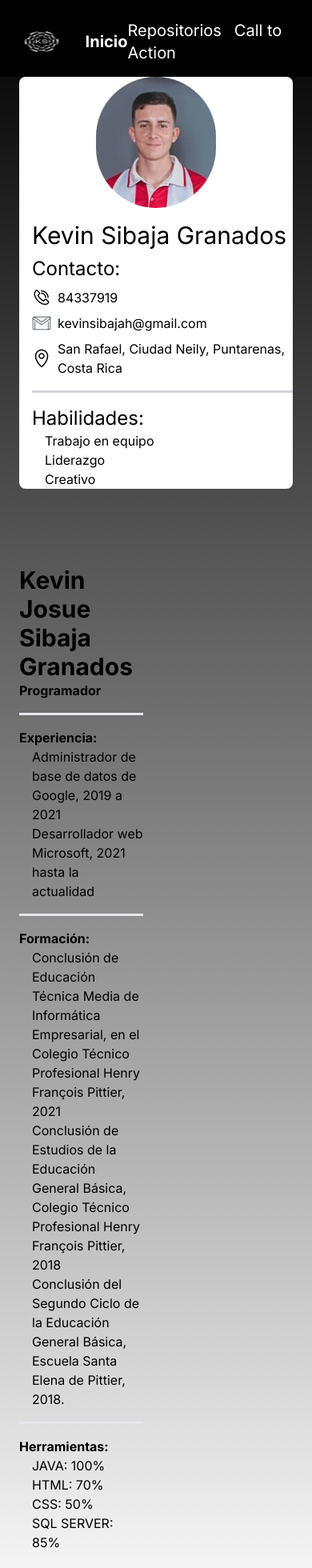
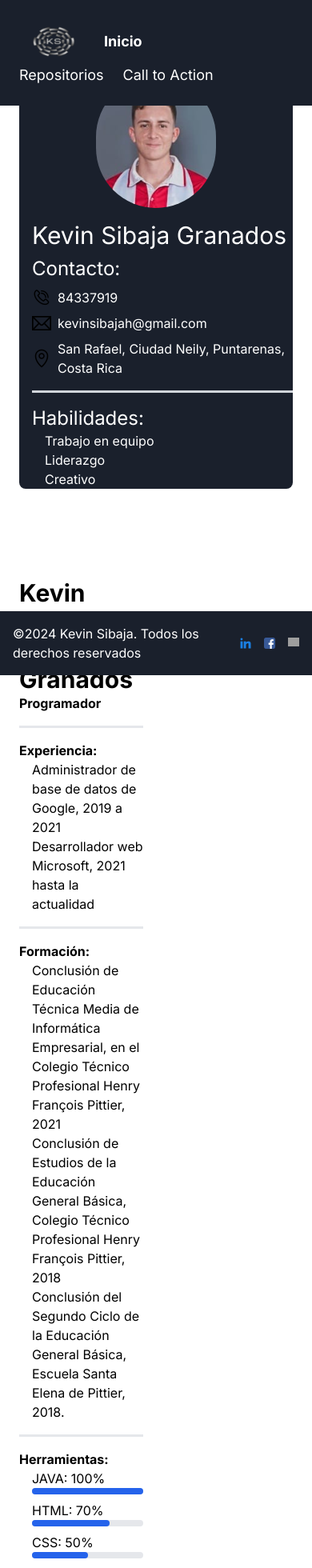
Before and after one commit to Sibaja2305/micurriculum, a Next.js app: page / in a window 390 px wide. Shown: the top 1960 px of the page at 80% size. Built offline with nearby package versions, Linux system fonts and the light colour scheme; grey boxes are pictures that could not be loaded.

Commit message:
update de diseño del curriculum
Actualizacion de cambio de colores y cambiando partes para que sean responsivas

```diff
--- a/src/app/globals.css
+++ b/src/app/globals.css
@@ -2,14 +2,8 @@
 @tailwind components;
 @tailwind utilities;
 
-:root {
-  --foreground-rgb: 0, 0, 0;
-  --background-start-rgb: 214, 219, 220;
-  --background-end-rgb: 255, 255, 255;
-}
-:body{
-background-color: black;
-}
+
+
 
 @media (prefers-color-scheme: dark) {
   :root {
@@ -19,23 +13,10 @@ background-color: black;
   }
 }
 
-body {
-  color: rgb(var(--foreground-rgb));
-  background: linear-gradient(
-      to bottom,
-      transparent,
-      rgb(var(--background-end-rgb))
-    )
-    rgb(var(--background-start-rgb));
-  background-color: black; /* Set background color to white */
-}
+
 
 @layer utilities {
   .text-balance {
     text-wrap: balance;
   }
 }
-.bg-texto{
-
-  background-color: black;
-}
--- a/src/components/footer.tsx
+++ b/src/components/footer.tsx
@@ -6,7 +6,7 @@ import imgFacebook from "/public/image/facebook.png"
 import imgInstagram from "/public/image/instagram.png"
 export default function Footer() {
   return (
-    <div className="w-full bg-black">
+    <div className="w-full bg-black fixed bottom-0 left-0" style={{ backgroundColor: '#1a202c' }}>
   <div className="container mx-auto flex justify-between items-center p-4">
     <h2 className="text-white">©2024 Kevin Sibaja. Todos los derechos reservados</h2>
     <div className="flex space-x-4">
--- a/src/components/getRepository.tsx
+++ b/src/components/getRepository.tsx
@@ -71,7 +71,7 @@ const GetRepositorySlider = () => {
 
   return (
     <div className="bg-black text-white min-h-screen p-20">
-      <h1 className="text-center m-3 text-2xl mb-40">Repositorios: {username}</h1>
+    <h1 className="text-center m-9 mb-100 text-2xl md:mb-20" style={{ color: "#FFFFFF" }}>Repositorios: {username}</h1>
     <div>
       <Slider {...settings}>
         {repos.map((repo) => (
@@ -80,12 +80,12 @@ const GetRepositorySlider = () => {
               href={repo.html_url}
               target="_blank"
               rel="noopener noreferrer"
-                className="block p-6 border border-gray-200 rounded-lg shadow bg-white hover:bg-black transition-all duration-300 group"
+              className="block p-6 border border-gray-200 rounded-lg shadow bg-white hover:bg-blue-600 text-blue-600 hover:text-white transition-all duration-300 group"
             >
               <h3 className="text-lg font-medium text-black group-hover:text-white transition-all duration-300">
                 {repo.name}
               </h3>
-                <a href={repo.html_url+'/archive/refs/heads/main.zip'}>Descargar</a>
+              <a href={repo.html_url+'/archive/refs/heads/main.zip'} className="text-white">Descargar</a>
             </a>
           </div>
         ))}
--- a/src/components/header.tsx
+++ b/src/components/header.tsx
@@ -2,17 +2,24 @@ import Link from "next/link";
 import Image from "next/image";
 import logoPersonal from "/public/image/logopersona.png";
 
-export default function Header(){
-    return(
-        <div className="w-full absolute text-white z-10 bg-black">
-        <nav className="container relative flex items-center justify-between mx-auto p-4">
-            <Image src={logoPersonal} alt="logo persona" className="mr-4 h-10"/>
-            <Link href="/" className="font-bold text-xl relative z-20 mr-auto">Inicio</Link>
-            <div className="space-x-4 text-xl">
-                <Link href="/repository">Repositorios</Link>
-                <Link href="mailto:kevinsibajah@gmail.com">Call to Action</Link>
-            </div>
-        </nav>
+export default function Header() {
+  return (
+    <div
+      className="w-full fixed top-0 left-0 text-white z-10"
+      style={{ backgroundColor: "#1a202c" }}
+    >
+      <nav className="bg-custom-blue w-full flex items-center justify-between p-6 mx-auto flex-wrap">
+        <div className="flex items-center">
+          <Image src={logoPersonal} alt="logo persona" className="mr-4 h-14" />
+          <Link href="/" className="font-bold text-lg md:text-xl">
+            Inicio
+          </Link>
+        </div>
+        <div className="space-x-6 text-lg md:text-xl">
+          <Link href="/repository">Repositorios</Link>
+          <Link href="mailto:kevinsibajah@gmail.com">Call to Action</Link>
+        </div>
+      </nav>
     </div>
-    )
+  );
 }
--- a/src/components/jobInformation.tsx
+++ b/src/components/jobInformation.tsx
@@ -1,9 +1,7 @@
 export default function JobInformation() {
   return (
-    <div className="pt-20 w-1/2 p-4 text-black">
-  <h1 className="text-3xl lg:text-3xl font-bold">
-    Kevin Josue Sibaja Granados
-  </h1>
+    <div className="pb-16 pt-24 w-1/2 p-4 text-black">
+      <h1 className="text-3xl lg:text-3xl font-bold">Kevin Josue Sibaja Granados</h1>
       <h2 className="text-m font-bold">Programador</h2>
       <hr className="my-4 border-b-2" />
       <div className="mt-4 ml-0">
@@ -23,10 +21,30 @@ export default function JobInformation() {
       <hr className="my-4 border-b-2 border-white-300" />
       <h1 className="text-m font-bold">Herramientas:</h1>
       <ul className="ml-4">
-    <li>JAVA: 100%</li>
-    <li>HTML: 70%</li>
-    <li>CSS: 50%</li>
-    <li>SQL SERVER: 85%</li>
+        <li className="mb-2">
+          <span>JAVA: 100%</span>
+          <div className="w-full bg-gray-200 rounded-full h-2">
+            <div className="bg-blue-600 h-2 rounded-full" style={{ width: '100%' }}></div>
+          </div>
+        </li>
+        <li className="mb-2">
+          <span>HTML: 70%</span>
+          <div className="w-full bg-gray-200 rounded-full h-2">
+            <div className="bg-blue-600 h-2 rounded-full" style={{ width: '70%' }}></div>
+          </div>
+        </li>
+        <li className="mb-2">
+          <span>CSS: 50%</span>
+          <div className="w-full bg-gray-200 rounded-full h-2">
+            <div className="bg-blue-600 h-2 rounded-full" style={{ width: '50%' }}></div>
+          </div>
+        </li>
+        <li className="mb-2">
+          <span>SQL SERVER: 85%</span>
+          <div className="w-full bg-gray-200 rounded-full h-2">
+            <div className="bg-blue-600 h-2 rounded-full" style={{ width: '85%' }}></div>
+          </div>
+        </li>
       </ul>
     </div>
   );
--- a/src/components/profile.tsx
+++ b/src/components/profile.tsx
@@ -11,6 +11,15 @@ export default function Profile() {
     <div className="pt-20 p-4 text-black">
   <div className="bg-white rounded-lg md:p-4 border-r-0">
     <div className="flex flex-col items-center">
+      <style>
+        {`
+          .profile-container {
+            background-color: #1a202c; /* Fondo azul oscuro */
+            color: #ffffff; /* Letras en blanco */
+          }
+        `}
+      </style>
+      <div className="profile-container rounded-lg md:p-4 border-r-0">
         <Image
           src={imgProfile}
           alt="foto de kevin"
@@ -54,5 +63,6 @@ export default function Profile() {
       </div>
     </div>
   </div>
+</div>
   );
 }
```
Also changed, not shown: public/image/gmail.png. Lines whose indentation alone changed are shown as unchanged.
